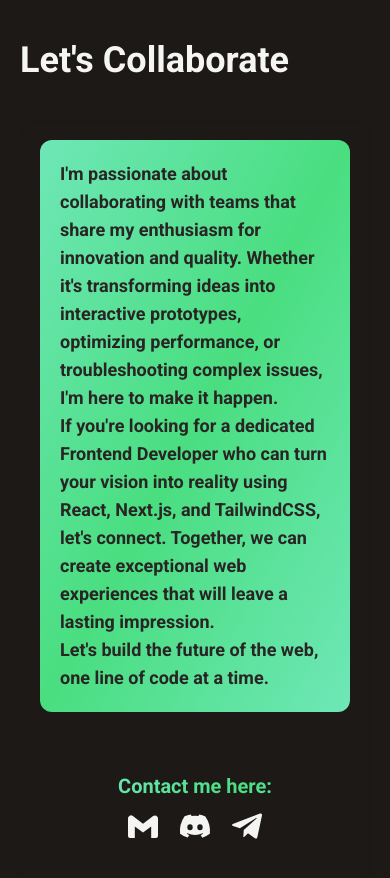
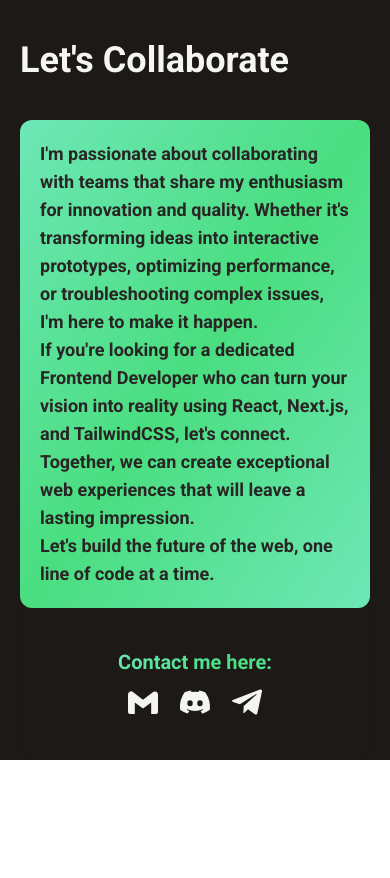
Before and after one commit to devsaqibhussain/my-portfolio, a Next.js app: page / in a window 390 px wide. Shown: the part 2010-2888 px from the top of the page. After the commit the page ends 2770 px from the top, so only its background shows below. Built offline with nearby package versions, Linux system fonts and the light colour scheme.

Commit message:
Fix: Width of elements

```diff
--- a/app/components/Contact.jsx
+++ b/app/components/Contact.jsx
@@ -10,7 +10,7 @@ const Contact = () => {
         Let&apos;s Collaborate
       </h1>
       <div className=' shadow-inner rounded-xl flex flex-col justify-center items-center'>
-        <div className={`text-lg sm:text-xl text-stone-800 font-semibold ${styles.profileBg} rounded-xl p-5 m-5 sm:m-0 sm:w-[80%]`}>
+        <div className={`text-lg sm:text-xl text-stone-800 font-semibold ${styles.profileBg} rounded-xl p-5 sm:m-0 sm:w-[80%]`}>
           I&apos;m passionate about collaborating with teams that share my enthusiasm for innovation and quality. Whether it&apos;s transforming ideas into interactive prototypes, optimizing performance, or troubleshooting complex issues, I&apos;m here to make it happen.<br/>
           If you&apos;re looking for a dedicated Frontend Developer who can turn your vision into reality using React, Next.js, and TailwindCSS, let&apos;s connect. Together, we can create exceptional web experiences that will leave a lasting impression.<br/>
           Let&apos;s build the future of the web, one line of code at a time.
--- a/app/components/Project.jsx
+++ b/app/components/Project.jsx
@@ -23,6 +23,7 @@ const Project = () => {
         {ProjectDetails.map((project,index) => {
           return (
             <div key={index} className="relative flex justify-center items-center">
+              <Link href={project.live} target="_blank">
                 <Image
                   src={project.img}
                   width={1920}
@@ -30,13 +31,14 @@ const Project = () => {
                   className=" rounded-xl"
                   alt={project.name}
                 />
+              </Link>
               <div className=" absolute text-2xl sm:text-4xl text-green-400 bg-stone-800/75 rounded-full flex flex-col justify-center items-center px-6 bottom-8 animate-pulse">
                 <h4 className=" text-lg sm:text-xl font-bold">{project.name}</h4>
                 <div className="flex justify-center items-center gap-4">
-                  <Link href={project.code} target="blank">
+                  <Link href={project.code} target="_blank">
                     <HiCode/>
                   </Link>
-                  <Link href={project.live} target="blank">
+                  <Link href={project.live} target="_blank">
                     <MdWebAsset/>
                   </Link>
                 </div>
```
Lines whose indentation alone changed are shown as unchanged.
